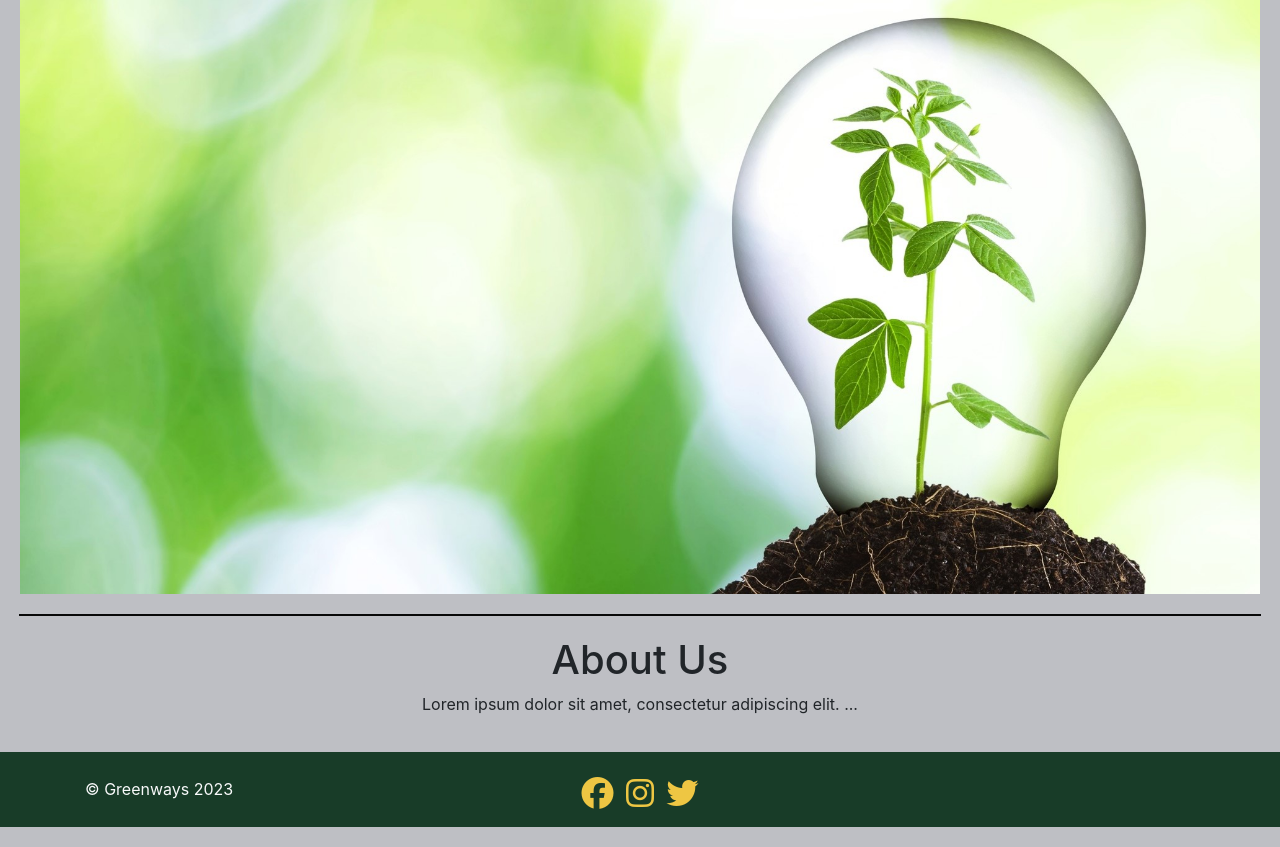
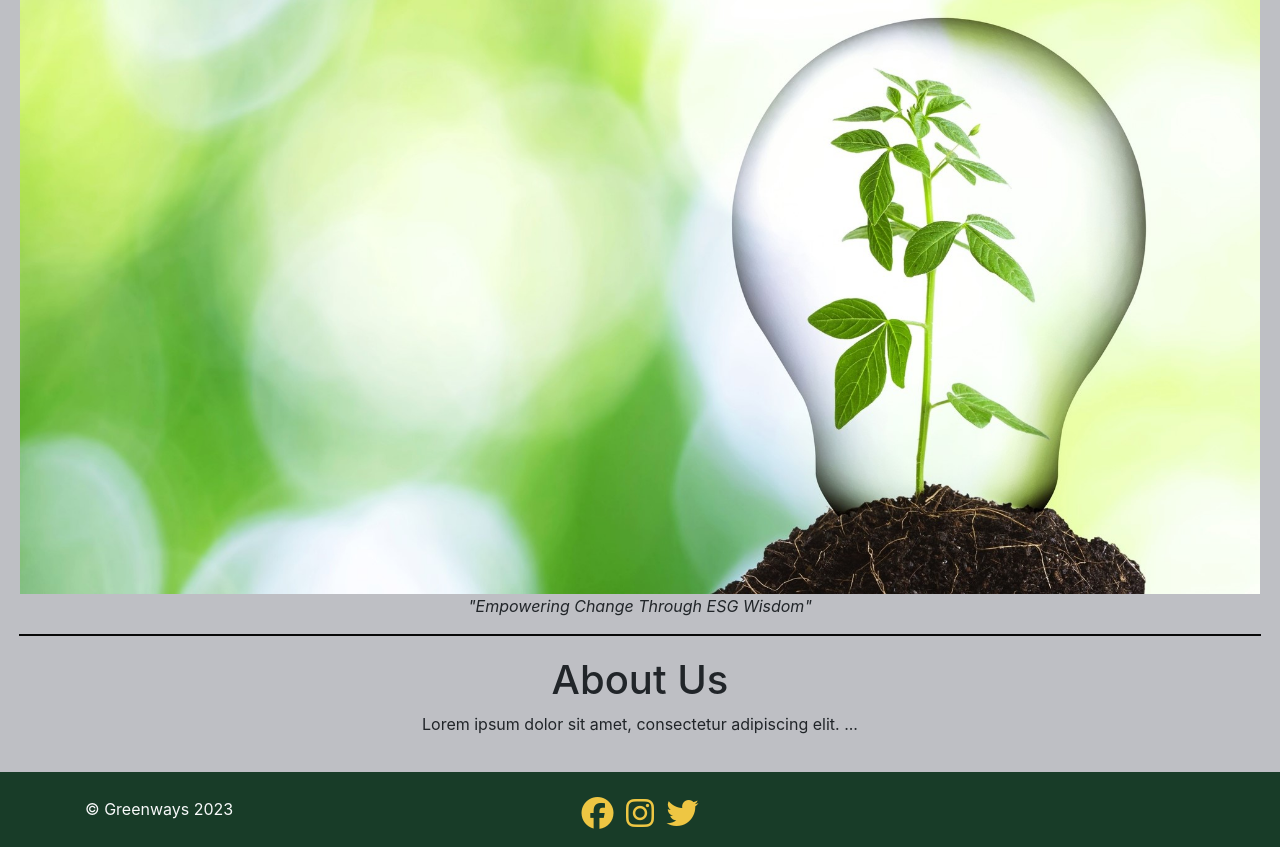
Before and after one commit to The-Carbon-Crushers/greenways, a Django app: page / in a window 1280 px wide. Shown: the part 261-1108 px from the top of the page. Run offline with Django 3.2, Linux system fonts and the light colour scheme; some libraries are stand-ins or nearby versions.

Commit message:
Add paragraph under landing page

```diff
--- a/greenways_app/templates/index.html
+++ b/greenways_app/templates/index.html
@@ -7,6 +7,7 @@
     <div class="image-container">
         <img src="{% static 'images/landing-image.jpeg' %}" alt="Landing image" class="landing-image">
     </div>
+    <p><i>"Empowering Change Through ESG Wisdom"</i></p>
 
     <!-- Horizontal Line -->
     <hr class="separator">
--- a/static/css/style.css
+++ b/static/css/style.css
@@ -41,6 +41,7 @@ nav a:hover {
     border: 1px solid #080808; /* Adjust the border style, color, and width as needed */
     width: 100%;
     margin: 20px 0; /* Adjust the margin as needed to control spacing */
+    margin-top: 0;
 }
 
 
```
